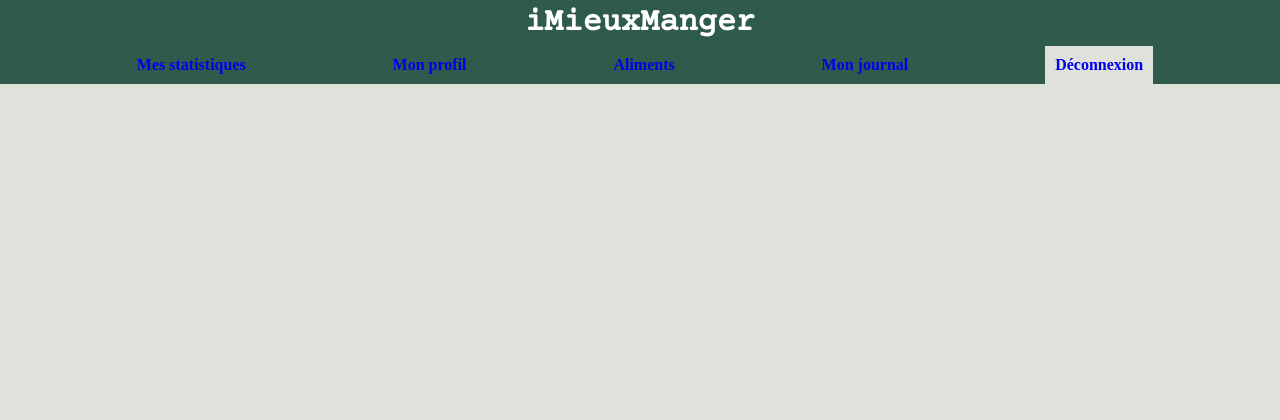
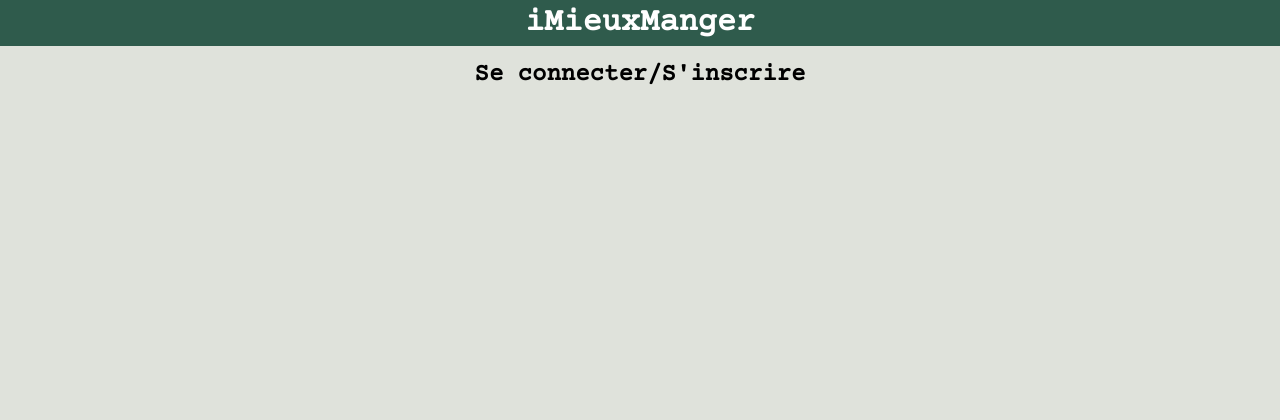
Before and after one commit to lealinehocine/Projet_MAIRE_SAAD, a PHP site: page /IDAW/index.php?page=login in a window 1280 px wide. Shown: the top 420 px of the page. Run offline with PHP 8.4, Linux system fonts and the light colour scheme; some web fonts are replaced.

Commit message:
CSS et début front pour mécanisme de session

```diff
--- a/application_manger_mieux/frontend/css/style1.css
+++ b/application_manger_mieux/frontend/css/style1.css
@@ -107,3 +107,8 @@ button, .bouton{
     height: fit-content;
     width: fit-content;
 }
+
+.titre{
+    margin: 15px 0 0 0;
+    text-align: center;
+}
--- a/application_manger_mieux/frontend/index.php
+++ b/application_manger_mieux/frontend/index.php
@@ -2,29 +2,36 @@
     require_once('template_header.php');
     require_once("template_menu.php");
 
+$succesfullyLogged = true; //A DEFINIR AVEC SESSION DANS LE BACK
+
+if($succesfullyLogged){
     $currentPageId = 'dashboard';
     if(isset($_GET['page'])) {
         $currentPageId = $_GET['page'];
         }
-?>
+    }else{
+        $currentPageId = 'login';
+    }
 
-<?php
-            echo('<h1 class="header">iMieuxManger</h1>');
-?>
 
-<?php
+echo('<h1 class="header">iMieuxManger</h1>');
+
+if($currentPageId!= 'login'){
 renderMenuToHTML($currentPageId);
-?>
+}else{
+    echo('<h2 class="titre">Se connecter/S\'inscrire</h2>');
+}
 
-<?php
+
+
 $pageToInclude = $currentPageId . ".php";
 if(is_readable($pageToInclude))
 require_once($pageToInclude);
 else
 require_once("error.php");
-?>
 
 
-<?php
+
+
 require_once('template_footer.php');
 ?>
--- a/application_manger_mieux/frontend/login.php
+++ b/application_manger_mieux/frontend/login.php
@@ -8,7 +8,7 @@ journal. Par contre, la liste des aliments sera partagée. -->
 <div class="contentLogin">
 
 <form id="login_form" action="" method="POST">
-<!-- action à compléter fichier.php -->
+<!-- action à compléter fichier.php : dans le back -->
     <table>
         <tr>
             <th>Login :</th>
--- a/application_manger_mieux/frontend/template_menu.php
+++ b/application_manger_mieux/frontend/template_menu.php
@@ -7,7 +7,7 @@
         'profil' => array( 'Mon profil' ),
         'aliments' => array('Aliments'),
         'journal' => array('Mon journal'),
-        'login'=> array('Déconnexion')
+        'login'=> array('Déconnexion') //renvoyer vers la page de base?
         );
 
         echo ("<nav class=\"menu\"><ul>");
```
